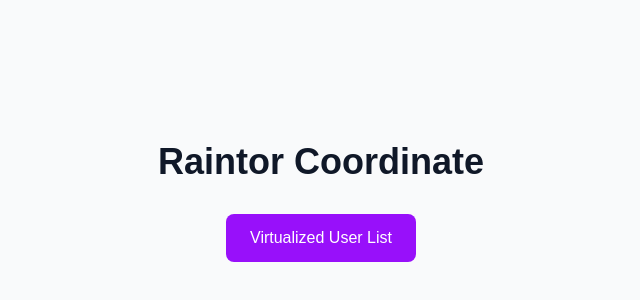
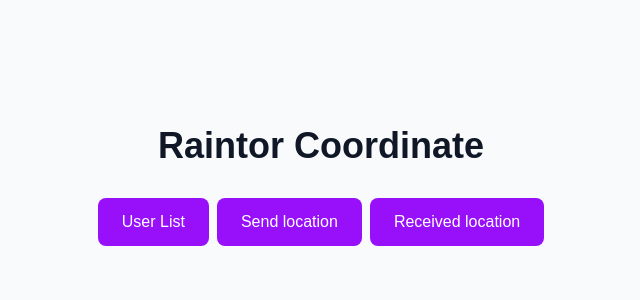
Before and after one commit to Soliman-soad/raintor-coordinate, a Next.js app: page / in a window 1280 px wide. Shown: the part 198-498 px from the top of the page, without its empty margins (319-959 px from the left). Built offline with nearby package versions, Linux system fonts and the light colour scheme.

Commit message:
Refactor Home component layout and enhance UserA and UserB map components: update styling, add location display, and integrate loading spinner for better user experience.

```diff
--- a/src/app/page.tsx
+++ b/src/app/page.tsx
@@ -7,13 +7,31 @@ export default function Home() {
         <h1 className="text-4xl font-bold text-gray-900 mb-8">
           Raintor Coordinate
         </h1>
-        <div className="space-y-4">
+        <div className="flex gap-2 flex-col sm:flex-row justify-center mb-8">
           <div className="flex flex-col sm:flex-row gap-4 justify-center">
             <Link
               href="/users"
               className="inline-block bg-purple-600 text-white px-6 py-3 rounded-lg hover:bg-purple-700 transition-colors"
             >
-              Virtualized User List
+              User List
+            </Link>
+          </div>
+          <div>
+            <Link
+              href="/userA"
+              className="inline-block bg-purple-600 text-white px-6 py-3 rounded-lg hover:bg-purple-700 transition-colors"
+              target="_blank"
+            >
+              Send location
+            </Link>
+          </div>
+          <div>
+            <Link
+              href="/userB"
+              className="inline-block bg-purple-600 text-white px-6 py-3 rounded-lg hover:bg-purple-700 transition-colors"
+              target="_blank"
+            >
+              Received location
             </Link>
           </div>
         </div>
--- a/src/components/maps/UserAMap.tsx
+++ b/src/components/maps/UserAMap.tsx
@@ -1,5 +1,6 @@
-import { useEffect } from 'react';
-import { useSignalR } from '../../hooks/useSignalR';
+import { useEffect } from "react";
+import { useSignalR } from "../../hooks/useSignalR";
+import { MapPin } from "lucide-react";
 
 export default function UserAMap() {
   const { sendLatLon } = useSignalR(() => {});
@@ -8,11 +9,27 @@ export default function UserAMap() {
     const interval = setInterval(() => {
       const lat = 23.8103 + Math.random() / 100; // Simulated coords
       const lon = 90.4125 + Math.random() / 100;
-      sendLatLon(lat, lon, 'mdsolimansoad@gmail.com');
+      sendLatLon(lat, lon, "mdsolimansoad@gmail.com");
     }, 2000);
 
     return () => clearInterval(interval);
   }, [sendLatLon]);
 
-  return <div>📡 Sending location every 2s...</div>;
+  return (
+    <div className="p-6 bg-white shadow-sm rounded-lg max-w-md mx-auto mt-8">
+      <h1 className="text-2xl font-bold mb-4">User A Map</h1>
+      <p className="text-gray-700">
+        User A is sending their location every 2 seconds.
+      </p>
+      {/* Here you could integrate a map component to visualize the coordinates */}
+      <div className="mt-4 p-4 bg-gray-100 rounded-lg">
+        <div className="flex items-center justify-center mb-2">
+          <MapPin className="animate-bounce" color="green" size={100} />
+        </div>
+        <p className="text-sm text-gray-600">
+          Coordinates are being sent to the server...
+        </p>
+      </div>
+    </div>
+  );
 }
--- a/src/components/maps/UserBMap.tsx
+++ b/src/components/maps/UserBMap.tsx
@@ -3,6 +3,7 @@ import { useState } from "react";
 import dynamic from "next/dynamic";
 import { useSignalR } from "../../hooks/useSignalR";
 import L from "leaflet";
+import LoadingSpinner from "../ui/LoadingSpinner";
 
 // Fix Leaflet icon paths for Next.js
 delete (L.Icon.Default.prototype as any)._getIconUrl;
@@ -37,24 +38,22 @@ export default function UserBMap() {
   );
 
   useSignalR((payload) => {
-    console.log(payload);
     setPosition({ lat: payload.lat, lon: payload.lon });
   });
-
-  console.log(position?.lat);
 
   if (!position?.lat) {
     return (
       <div>
-        <h2>📍 Live Location Viewer</h2>
-        <p>Waiting for location data...</p>
+        <h2 className="text-4xl text-center mt-8">📍 Live Location Viewer</h2>
+        <LoadingSpinner />
       </div>
     );
   }
 
   return (
     <div>
-      <h2>📍 Live Location Viewer</h2>
+      <h2 className="text-4xl text-center mt-8">📍 Live Location Viewer</h2>
+      <div className="max-w-4xl mx-auto p-6 rounded-lg mt-8">
         <MapContainer
           style={{ height: "400px" }}
           bounds={[
@@ -67,5 +66,6 @@ export default function UserBMap() {
           <Marker position={[position.lat, position.lon]} />
         </MapContainer>
       </div>
+    </div>
   );
 }
```
Lines whose indentation alone changed are shown as unchanged.
